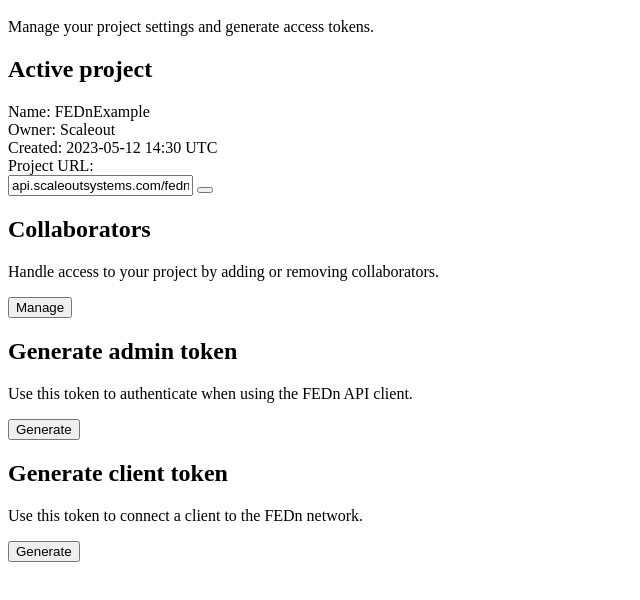
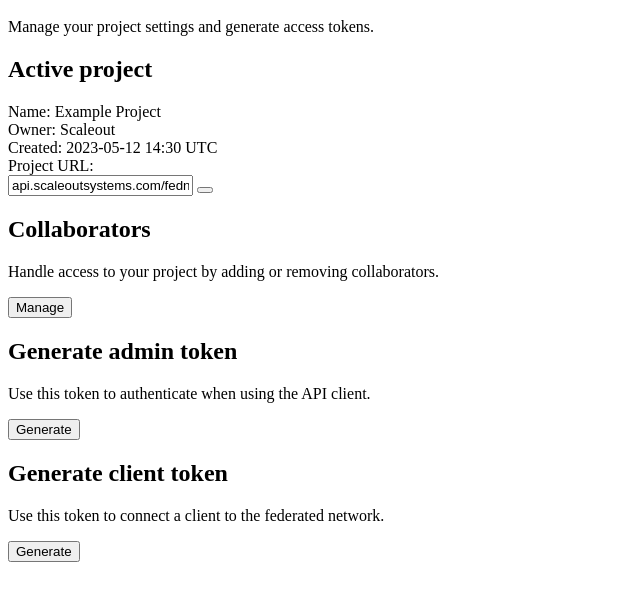
Before and after one commit to jens-chilly/mock, a plain HTML site: page settings.html in a window 1280 px wide. Shown: the part 48-648 px from the top of the page, without its empty margins (0-640 px from the left). Drawn offline with Linux system fonts and the light colour scheme.

Commit message:
Update settings.html

```diff
--- a/settings.html
+++ b/settings.html
@@ -18,7 +18,7 @@
           <div class="space-y-3 text-sm">
             <div class="flex">
               <span class="w-28 text-gray-500">Name:</span>
-              <span class="font-medium text-gray-900">FEDnExample</span>
+              <span class="font-medium text-gray-900">Example Project</span>
             </div>
             <div class="flex">
               <span class="w-28 text-gray-500">Owner:</span>
@@ -57,7 +57,7 @@
         <div class="p-6 flex items-center justify-between">
           <div>
             <h2 class="text-xl font-semibold text-gray-900">Generate admin token</h2>
-            <p class="text-gray-500 mt-1 text-sm">Use this token to authenticate when using the FEDn API client.</p>
+            <p class="text-gray-500 mt-1 text-sm">Use this token to authenticate when using the API client.</p>
           </div>
           <button class="bg-gray-900 text-white font-medium px-4 py-2 rounded-md hover:bg-gray-800 transition-colors text-sm shadow-sm">
             Generate
@@ -69,7 +69,7 @@
         <div class="p-6 flex items-center justify-between">
           <div>
             <h2 class="text-xl font-semibold text-gray-900">Generate client token</h2>
-            <p class="text-gray-500 mt-1 text-sm">Use this token to connect a client to the FEDn network.</p>
+            <p class="text-gray-500 mt-1 text-sm">Use this token to connect a client to the federated network.</p>
           </div>
           <button class="bg-gray-900 text-white font-medium px-4 py-2 rounded-md hover:bg-gray-800 transition-colors text-sm shadow-sm">
             Generate
```
